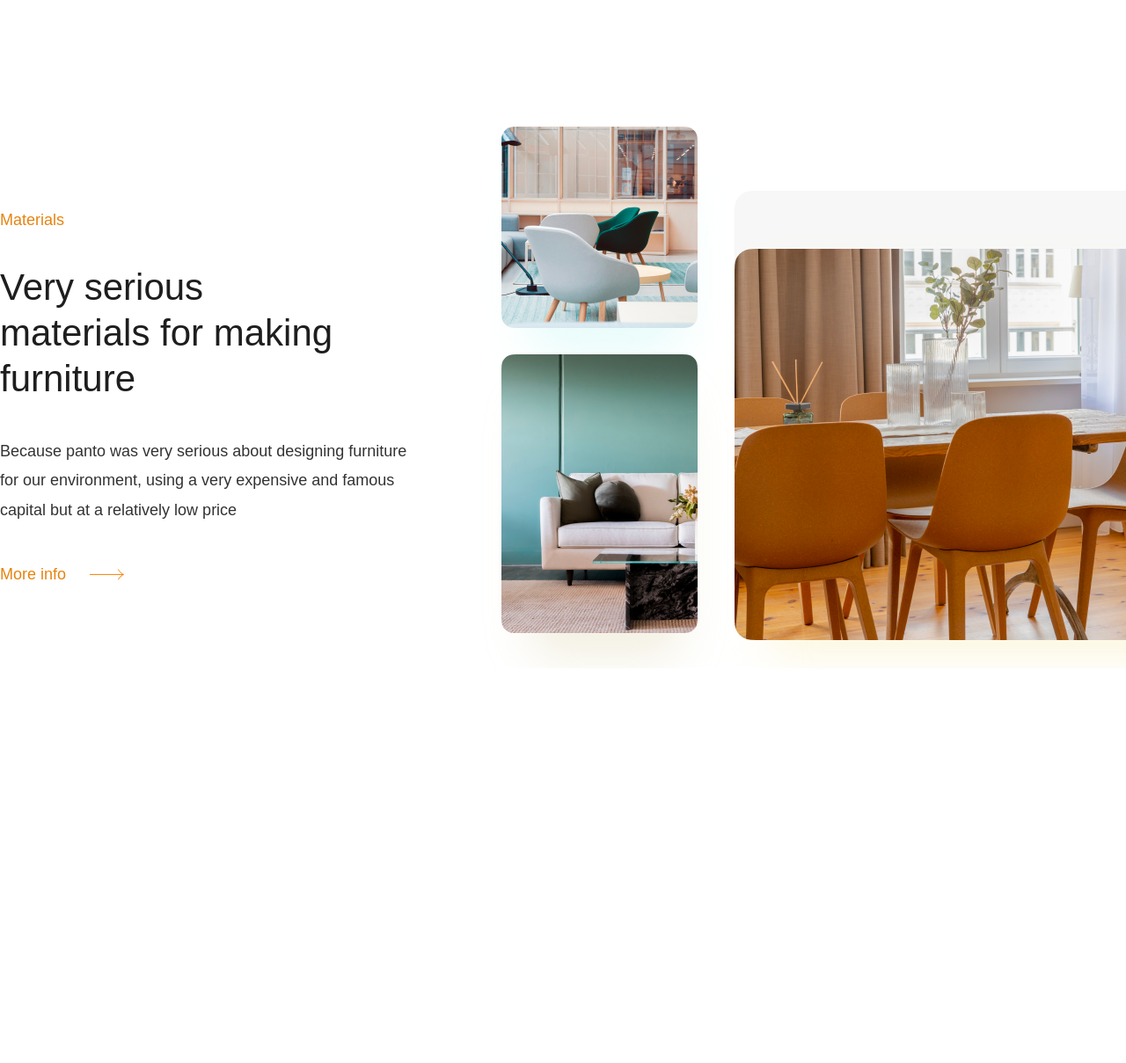
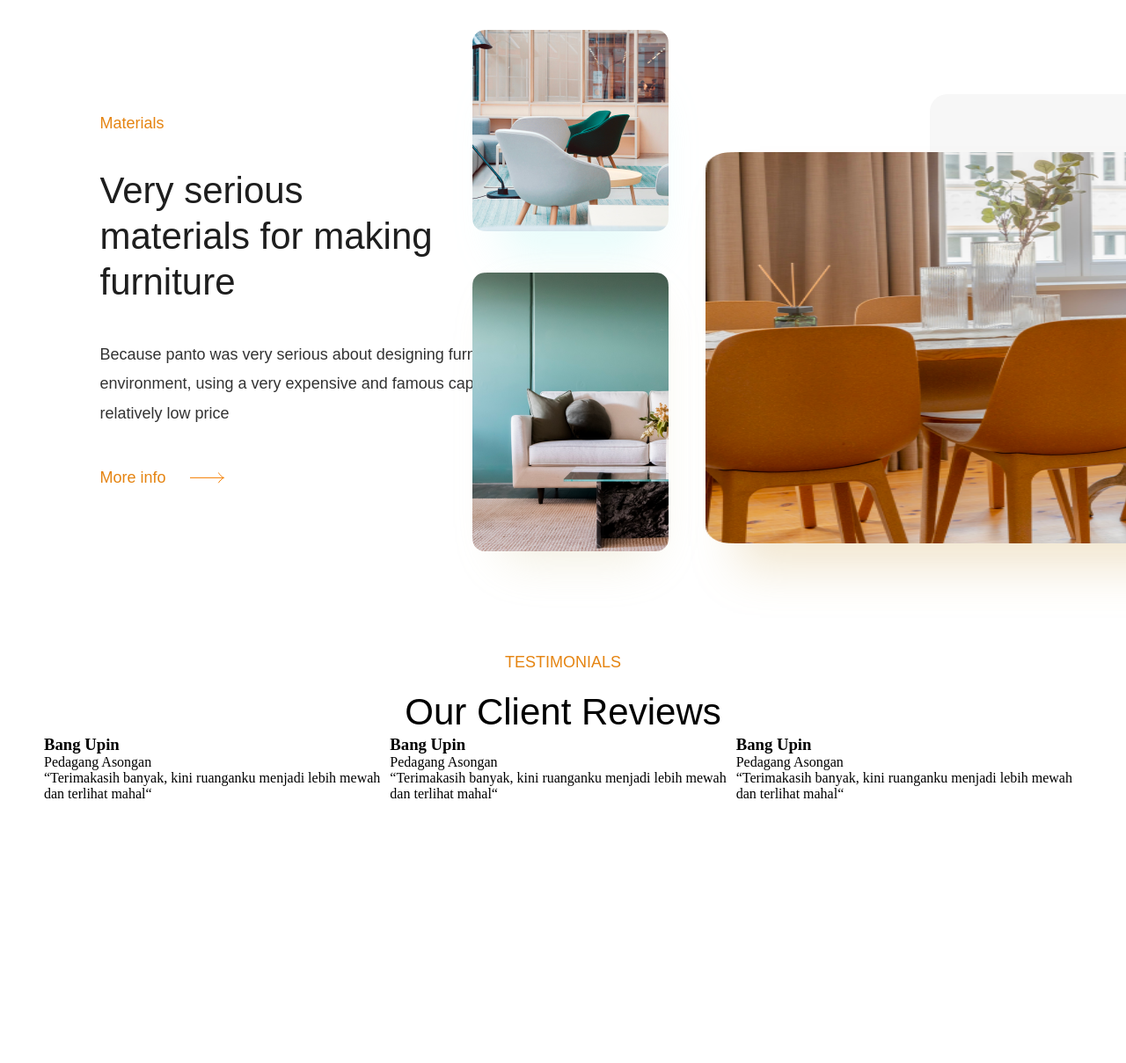
Before and after one commit to Machakhleli/nuclear-design--10x, a plain HTML site: page index.html in a window 1280 px wide. Shown: the part 3180-4389 px from the top of the page at 88% size. Before the commit the page ends 3940 px from the top, so only its background shows below. Drawn offline with Linux system fonts and the light colour scheme; a web font is replaced by a local one.

Commit message:
start vievers section

```diff
--- a/index.html
+++ b/index.html
@@ -472,11 +472,11 @@
         </div>
         <div class="materials-img-wrapper">
             <div class="materials-img-container">
-                <div >
+                <div class="chair2-wrapper">
                     <div class="chair2"></div>
                     <img src="./media/chair2.png" alt="chairs2">
                 </div>
-                <div>
+                <div class="sofa2-wrapper">
                     <div class="sofa2"></div>
                     <img src="./media/sofa2.png" alt="sofa2">
                 </div>
@@ -488,6 +488,59 @@
             </div>
         </div>
     </section>
+
+                         <!-- section reviews -->
+
+    <section class="review-wrapper">
+        <div class="testimonials">
+            <span>TESTIMONIALS</span>
+            <h3>Our Client Reviews</h3>
+        </div>
+        <div class="client-review-wrapper">
+            <div class="client-review">
+                <div class="content-wrapper">
+                    <h3>Bang Upin</h3>
+                    <span>Pedagang Asongan</span>
+                    <p>“Terimakasih banyak, kini ruanganku menjadi lebih mewah dan terlihat mahal“</p>
+                    <div class="rating">
+                        <img src="" alt="">
+                        <img src="" alt="">
+                        <img src="" alt="">
+                        <img src="" alt="">
+                        <img src="" alt="">
+                    </div>
+                </div>
+            </div>
+            <div class="client-review">
+                <div class="content-wrapper">
+                    <h3>Bang Upin</h3>
+                    <span>Pedagang Asongan</span>
+                    <p>“Terimakasih banyak, kini ruanganku menjadi lebih mewah dan terlihat mahal“</p>
+                    <div class="rating">
+                        <img src="" alt="">
+                        <img src="" alt="">
+                        <img src="" alt="">
+                        <img src="" alt="">
+                        <img src="" alt="">
+                    </div>
+                </div>
+            </div>
+            <div class="client-review">
+                <div class="content-wrapper">
+                    <h3>Bang Upin</h3>
+                    <span>Pedagang Asongan</span>
+                    <p>“Terimakasih banyak, kini ruanganku menjadi lebih mewah dan terlihat mahal“</p>
+                    <div class="rating">
+                        <img src="" alt="">
+                        <img src="" alt="">
+                        <img src="" alt="">
+                        <img src="" alt="">
+                        <img src="" alt="">
+                    </div>
+                </div>
+            </div>
+        </div>
+    </section>
 </body>
 
 </html>
--- a/styles.css
+++ b/styles.css
@@ -460,9 +460,8 @@ li .dropdown {
     width: 100%;
     height: 100vh;
     display: flex;
-    justify-content: space-between;
+    justify-content: center;
     align-items: center;
-
 }
 
 .top-background {
@@ -473,7 +472,6 @@ li .dropdown {
     background-color: #F7F7F7;
     top: -66px;
     border-radius: 20px;
-
 }
 
 .right-background {
@@ -485,7 +483,6 @@ li .dropdown {
     height: 301px;
     background-color: #F7F7F7;
     border-radius: 20px;
-
 }
 
 .bottom-background {
@@ -497,7 +494,6 @@ li .dropdown {
     border-radius: 49px;
     box-shadow: 10px 30px 50px rgb(247, 213, 149);
     margin-bottom: 270px;
-
 }
 
 .experience-img {
@@ -506,14 +502,13 @@ li .dropdown {
     width: 639px;
     height: 445px;
     top: 306px;
-
+    left: 0;
 }
 
 .experience-wrapper .content-container {
     width: 556px;
-    margin-left: 750px;
-    margin-right: 141px;
-    margin-top: 220px;
+    margin-left: 743px;
+    margin-top: -160px;
 
 }
 
@@ -524,7 +519,6 @@ li .dropdown {
     line-height: 22.05px;
     letter-spacing: 17.5%;
     color: #E58411;
-
 }
 
 .content-container h3 {
@@ -553,11 +547,10 @@ li .dropdown {
 /* section material wrapper */
 .materials-wrapper {
     width: 100%;
-    height: 10vh;
+    height: 100vh;
     display: flex;
     align-items: center;
-    justify-content: center;
-    margin-top: 470px;
+    justify-content: space-around;
 }
 
 .materials-wrapper .content-container {
@@ -566,21 +559,28 @@ li .dropdown {
     flex-direction: column;
     justify-content: center;
     gap: 20px;
-
+    margin-left: 80px;
 }
 
 .materials-img-wrapper {
+    width: 710px;
     height: 616px;
     display: flex;
     gap: 42px;
-    margin-left: 94px;
+    margin-left: -200px;
 }
 
 .materials-img-wrapper .materials-img-container {
     position: relative;
+    width: 223px;
     display: flex;
     flex-direction: column;
     gap: 26px;
+}
+
+.chair2-wrapper {
+    width: 100%;
+    height: 250px;
 }
 
 .chair2 {
@@ -593,13 +593,11 @@ li .dropdown {
     border-radius: 29px;
     opacity: 50%;
     box-shadow: 10px 30px 50px rgba(172, 245, 239, 0.568);
-
-
 }
 
-.materials-img-wrapper .chairs {
-    position: relative;
-    margin-top: 139px;
+.sofa2-wrapper {
+    width: 100%;
+    height: 338.42px;
 }
 
 .sofa2 {
@@ -613,23 +611,77 @@ li .dropdown {
     opacity: 50%;
     box-shadow: 10px 30px 50px rgba(212, 202, 153, 0.568);
 }
-.chairs-top-backgroung{
+
+.materials-img-wrapper .chairs {
+    position: relative;
+    margin-top: 139px;
+}
+
+.chairs img {
     position: absolute;
-    top:-66px;
+    /* left: 265px; */
+    width: 629px;
+    height: 445px;
+
+}
+
+.chairs-top-backgroung {
+    position: absolute;
+    top: -66px;
+    left: 255px;
     z-index: -1;
-    width: 495px;
+    width: 375px;
     height: 422px;
     background-color: #F7F7F7;
-    border-radius: 20px;
+    border-top-left-radius: 20px;
 }
-.chairs-bottom-backgroung{
+
+.chairs-bottom-backgroung {
     position: absolute;
-    left:27px;
-    top: 10px;
+    left: 27px;
+    top: 20px;
     z-index: -1;
-    width: 555px;
+    width: 550px;
     height: 423px;
-    background-color: red;
     opacity: 50%;
-    box-shadow:10px 30px 50px rgba(245, 227, 145, 0.568);
+    box-shadow: 10px 30px 50px rgba(207, 170, 91, 0.568);
 }
+
+/* section reviews */
+.review-wrapper{
+    width: 100%;
+    height: 100vh;
+
+}
+.testimonials{
+   width: 413px;
+   height: 94px;
+   margin: 0 auto;
+   display: flex;
+   flex-direction: column;
+   align-items: center;
+   gap: 20px;
+
+}
+.testimonials span{
+    color: #E58411;
+    font-family:'Gilroy-Medium', sans-serif;
+    font-weight: 400;
+    font-size: 18px;
+    line-height: 22.05px;
+    letter-spacing: 17.5%;
+}
+.testimonials h3{
+    font-family: 'Gilroy-Bold', sans-serif;
+    font-weight: 400;
+    font-size: 42px;
+    line-height: 52px;
+    align-items: center;
+}
+.client-review-wrapper{
+    width: 1180px;
+    height: 370px;
+    margin: 0 auto;
+    display: flex;
+    justify-content: space-evenly;
+}
```
